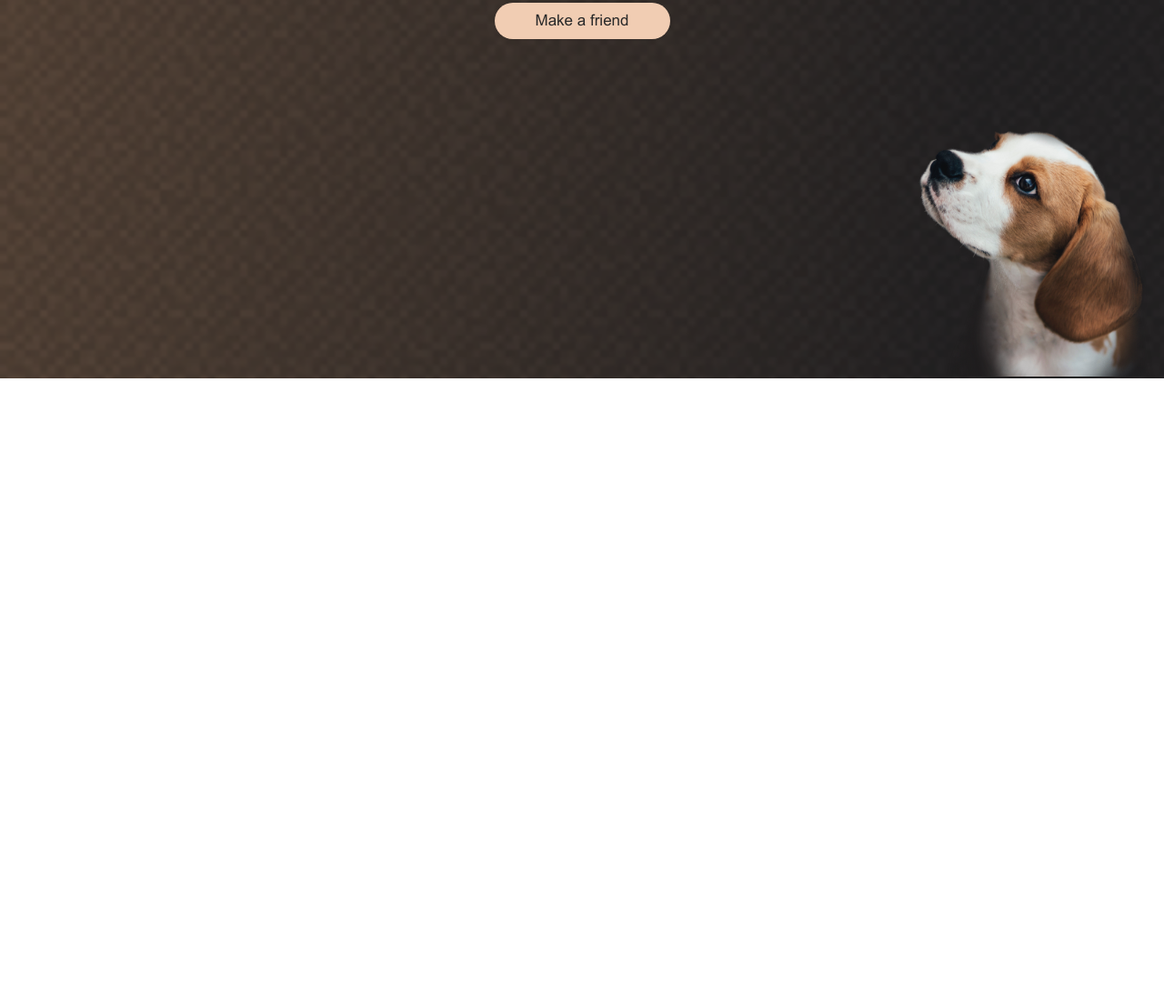
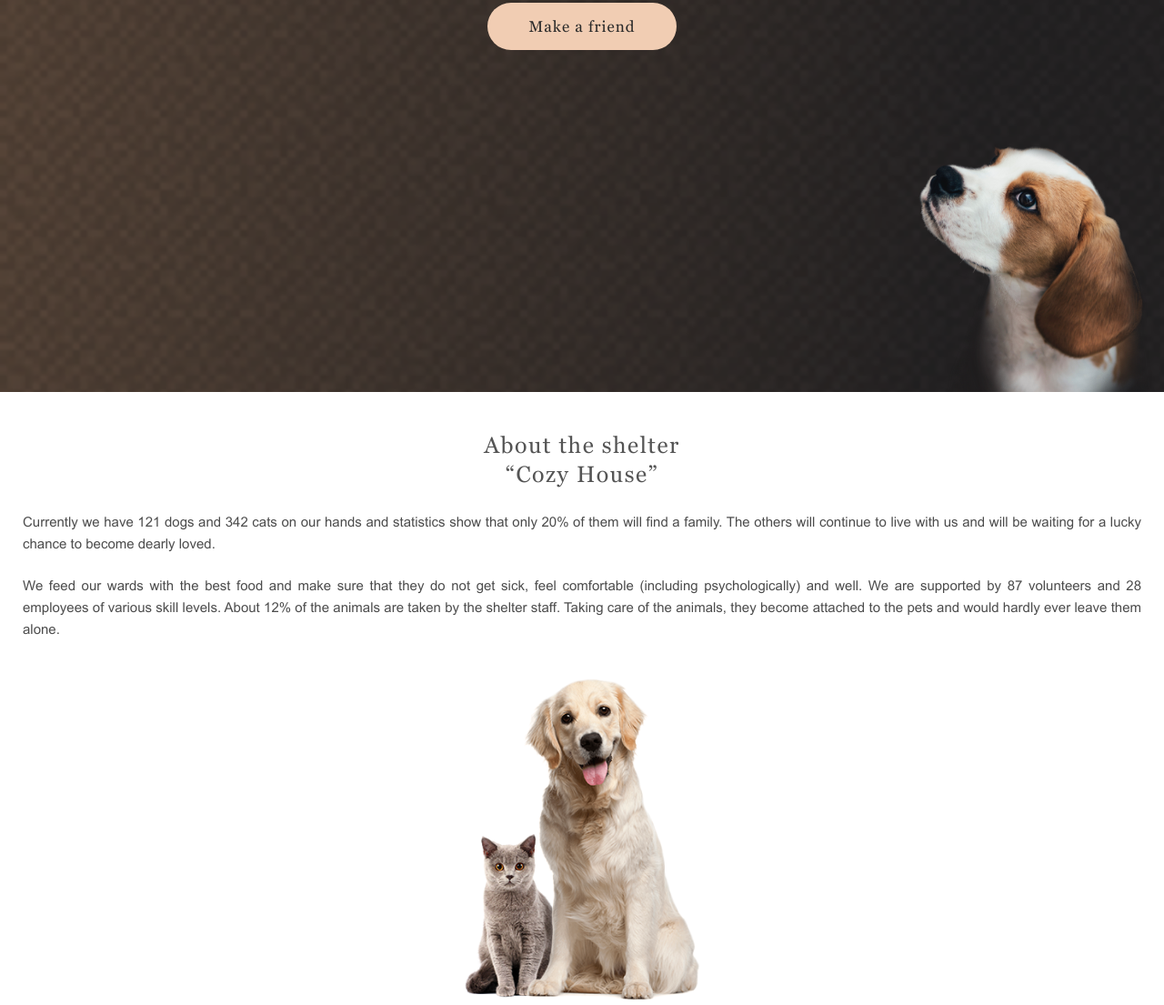
Before and after one commit to mayarosl/shelter, a website: page index.html in a window 1280 px wide. Shown: the part 319-1424 px from the top of the page at 91% size. Before the commit the page ends 800 px from the top, so only its background shows below. Drawn offline with Linux system fonts and the light colour scheme.

Commit message:
feat: add html and styles for about-section

```diff
--- a/index.html
+++ b/index.html
@@ -30,7 +30,7 @@
                     <div class="header__button-wrapper">
                         <a href="" class="header__startscreen-button primary-button">Make a friend</a>
                     </div>
-                     </div>
+                </div>
                 <div class="header__startscreen-img">
                     <img src="./src/assets/startscreen/start-screen-puppy.png" alt="start-screen-puppy">
                 </div>
@@ -38,9 +38,28 @@
             <!-- STARTSCREEN -->
 
         </div>
-        <!-- HEADER -->
+    </header>
+    <!-- HEADER -->
 
-
-    </header>
+    <!-- ABOUT -->
+    <section class="about">
+        <div class="wrapper about__wrapper">
+            <div class="about__content">
+                <h3 class="section-heading about__section-heading">
+                        About the shelter<br>“Cozy House”
+                </h3>
+                <p class="about__paragraph">
+                    Currently we have 121 dogs and 342 cats on our hands and statistics show that only 20% of them will find a family. The others will continue to live with us and will be waiting for a lucky chance to become dearly loved.
+                </p>
+                <p class="about__paragraph">
+                    We feed our wards with the best food and make sure that they do not get sick, feel comfortable (including psychologically) and well. We are supported by 87 volunteers and 28 employees of various skill levels. About 12% of the animals are taken by the shelter staff. Taking care of the animals, they become attached to the pets and would hardly ever leave them alone.
+                </p>
+            </div>
+            <div class="about__img">
+                <img src="./src/assets/about/about-pets.png" alt="about-pets">
+            </div>
+        </div>
+    </section>
+    <!-- ABOUT -->
 </body>
 </html>
--- a/src/scss/common/_primary-button.scss
+++ b/src/scss/common/_primary-button.scss
@@ -4,7 +4,10 @@
   align-items: center;
   padding: 15px 45px;
   border-radius: 100px;
+  font-family: 'Georgia', serif;
   font-size: $button-font-size;
+  line-height: 2.2rem;
+  letter-spacing: 0.06em;
   color: $color-dark-3xl;
   cursor: pointer;
 }
--- /dev/null
+++ b/src/scss/common/_section-heading.scss
@@ -0,0 +1,7 @@
+.section-heading {
+  font-size: 2.5rem;
+  line-height: 3.2rem;
+  text-align: center;
+  letter-spacing: 0.06em;
+  color: $color-dark-l;
+}
--- a/src/scss/constants/_constants.scss
+++ b/src/scss/constants/_constants.scss
@@ -16,4 +16,7 @@ $p-font-size: 1.5rem;
 $p-line-height: 2.4rem;
 $button-font-size: 1.7rem;
 
-$mobile-wrapper-padding: 1.0rem;
+$mobile-wrapper-padding-top: 4.2rem;
+$mobile-wrapper-padding-bottom: 4.2rem;
+$mobile-padding-bottom: 4.2rem;
+$mobile-img-width: 26rem;
--- a/src/scss/global/_global.scss
+++ b/src/scss/global/_global.scss
@@ -7,6 +7,8 @@ html {
 body {
     margin: 0;
     font-family: 'Arial', sans-serif;
+    font-style: normal;
+    font-weight: 400;
 }
 
 h1,
@@ -16,6 +18,8 @@ h4,
 h5 {
     margin: 0;
     font-family: 'Georgia', serif;
+    font-style: normal;
+    font-weight: 400;
 }
 
 p {
@@ -30,3 +34,8 @@ a {
 img {
     max-width: 100%;
 }
+
+.wrapper {
+    padding-right:1rem;
+    padding-left: 1rem;
+}
--- a/src/scss/index.scss
+++ b/src/scss/index.scss
@@ -4,5 +4,7 @@
 @import './global/global';
 
 @import './common/primary-button';
+@import './common/section-heading';
 
 @import './modules/header';
+@import './modules/about'
--- /dev/null
+++ b/src/scss/modules/_about.scss
@@ -0,0 +1,36 @@
+.about {
+  background: $color-light-xl;
+
+  &__wrapper {
+    padding-top: $mobile-wrapper-padding-top;
+    padding-bottom: $mobile-wrapper-padding-bottom;
+  }
+
+  &__content {
+    padding-bottom: $mobile-padding-bottom;
+  }
+
+  &__section-heading {
+    padding-bottom: 2.5rem;
+  }
+
+  &__paragraph {
+    padding-left: 1.5rem;
+    padding-right: 1.5rem;
+    font-size: 1.5rem;
+    line-height: 2.4rem;
+    text-align: justify;
+    color: $color-dark-xl;
+
+    &:not(:last-child) {
+      padding-bottom: 2.2rem;
+    }
+  }
+
+
+ &__img {
+  width: $mobile-img-width;
+  margin: auto;
+ }
+
+}
--- a/src/scss/modules/_header.scss
+++ b/src/scss/modules/_header.scss
@@ -9,7 +9,7 @@ $mobile-margin-bottom: 4.2rem;
 
 
   &__wrapper {
-    padding: 30px $mobile-wrapper-padding 0;
+    padding-top: 30px;
   }
 
   &__logo-and-nav {
@@ -49,7 +49,7 @@ $mobile-margin-bottom: 4.2rem;
   }
 
   &__startscreen-content {
-    margin-bottom: 100px;
+    margin-bottom: 105px;
   }
 
   &__startscreen-heading {
@@ -76,7 +76,8 @@ $mobile-margin-bottom: 4.2rem;
   }
 
   &__startscreen-img {
+    display: flex;
     margin-left: auto;
-    width: 260px;
+    width: $mobile-img-width;
   }
 }
```
Also changed, not shown: src/assets/about/about-pets.png (added), src/css/index.css.
